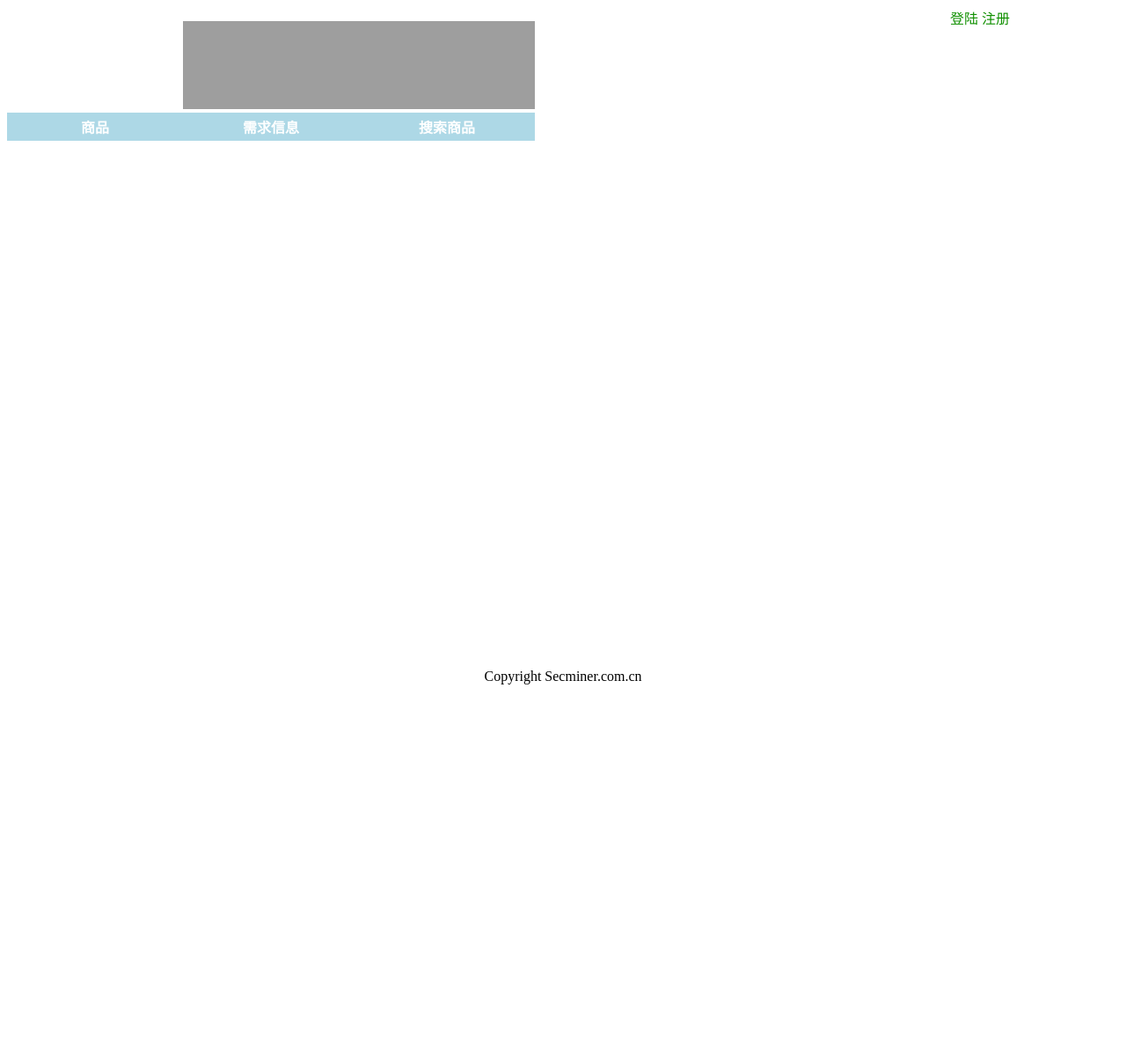
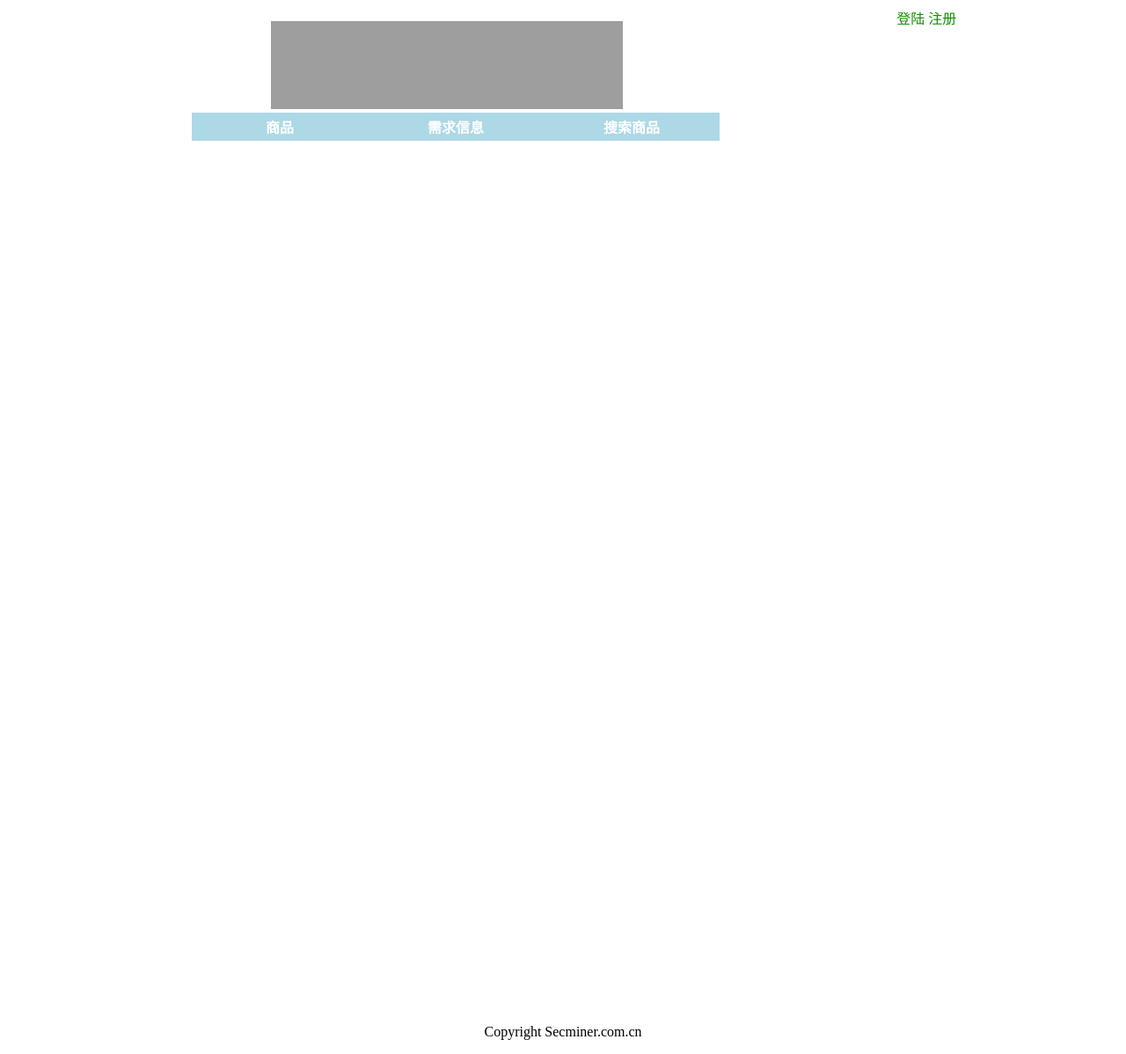
Before and after one commit to FMplus/secminer, a PHP site: page / in a window 1280 px wide. Shown: the whole page at 88% size. Before the commit the page ends 778 px from the top, so only its background shows below. Run offline with PHP 8.4, Linux system fonts and the light colour scheme; data that the repository does not hold is empty; grey boxes are pictures that could not be loaded.

Commit message:
Update index.css

```diff
--- a/src/index.css
+++ b/src/index.css
@@ -1,11 +1,15 @@
-div#statesign{background-color:#ffffff;float:right;text-align:right;height:30px;width:192px;}
+div#statesign{background-color:#ffffff;float:right;text-align:right;height:30px;width:20%;}
 div#container{width:1000px;background-color:#ffffff;}
-div#header {background-color:#ffffff;text-align:center;height:120px;width:799px;float:left;}
-div#content {background-color:#ffffff;height:600px;width:100%;float:left;}
+div#header {margin-left: 10%;background-color:#ffffff;text-align:center;height:120px;width:80%;float:left;}
+div#content {margin-left: 18%;background-color:#ffffff;width:100%;float:left;}
 div#footer {background-color:#ffffff;clear:both;text-align:center;}
-div#navi_bar{background-color:#ffffff;clear:both;text-align:center;float:left;}
+div#navi_bar{margin-left: 21%;background-color:#ffffff;clear:both;text-align:center;float:center;}
 div#signout{background-color:#ffffff;text-align:center;}
-
+div#buyerneed{background-color:#ffffff;float:left;width:100%;font-family: sans-serif;}
+div#photo{background-color:#ffffff;float:left;width:12%;font-family: sans-serif;}
+div#message{background-color:#ffffff;float:left;width:80%;font-family: sans-serif;}
+div#page{background-color:#ffffff;float:right; text-align:center; width:100%;font-family: sans-serif;}
+h5.message {font-family: Georgia, serif;}
 h1 {margin-bottom:0;}
 h2 {margin-bottom:0;font-size:18px;}
 ul
```
